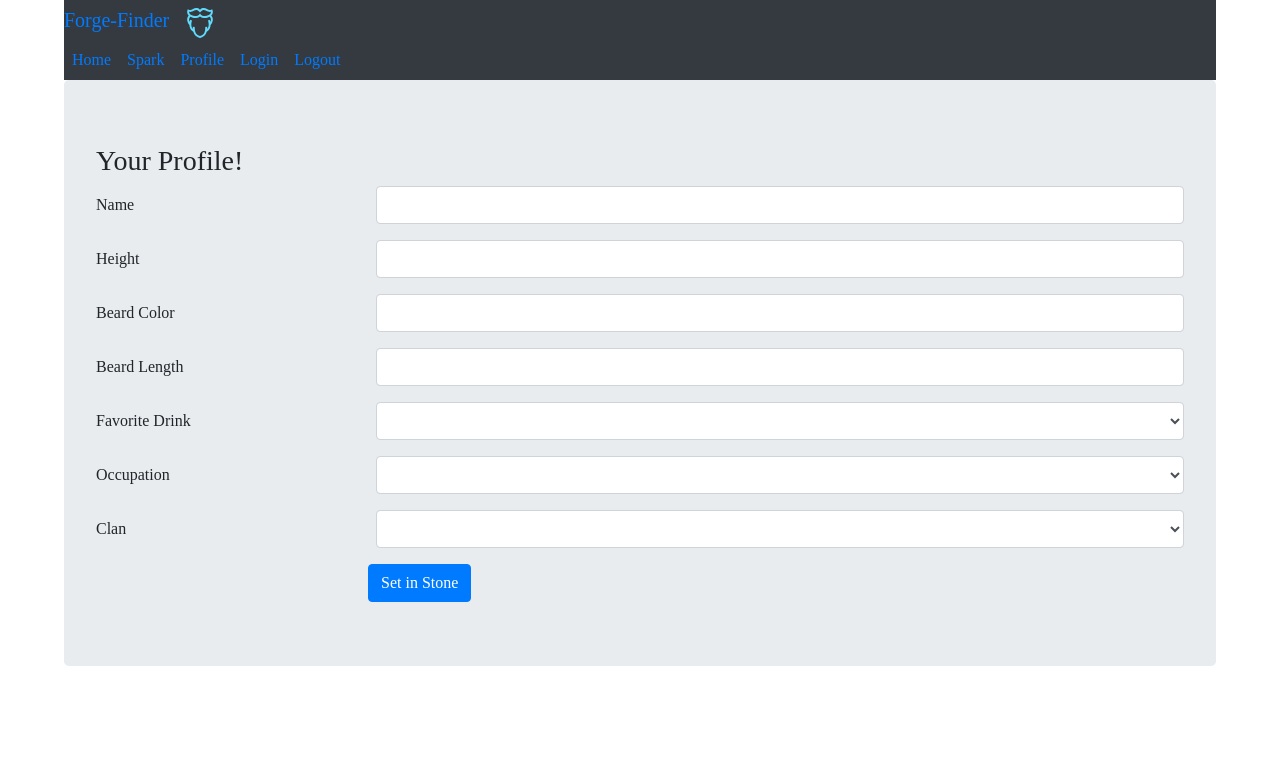
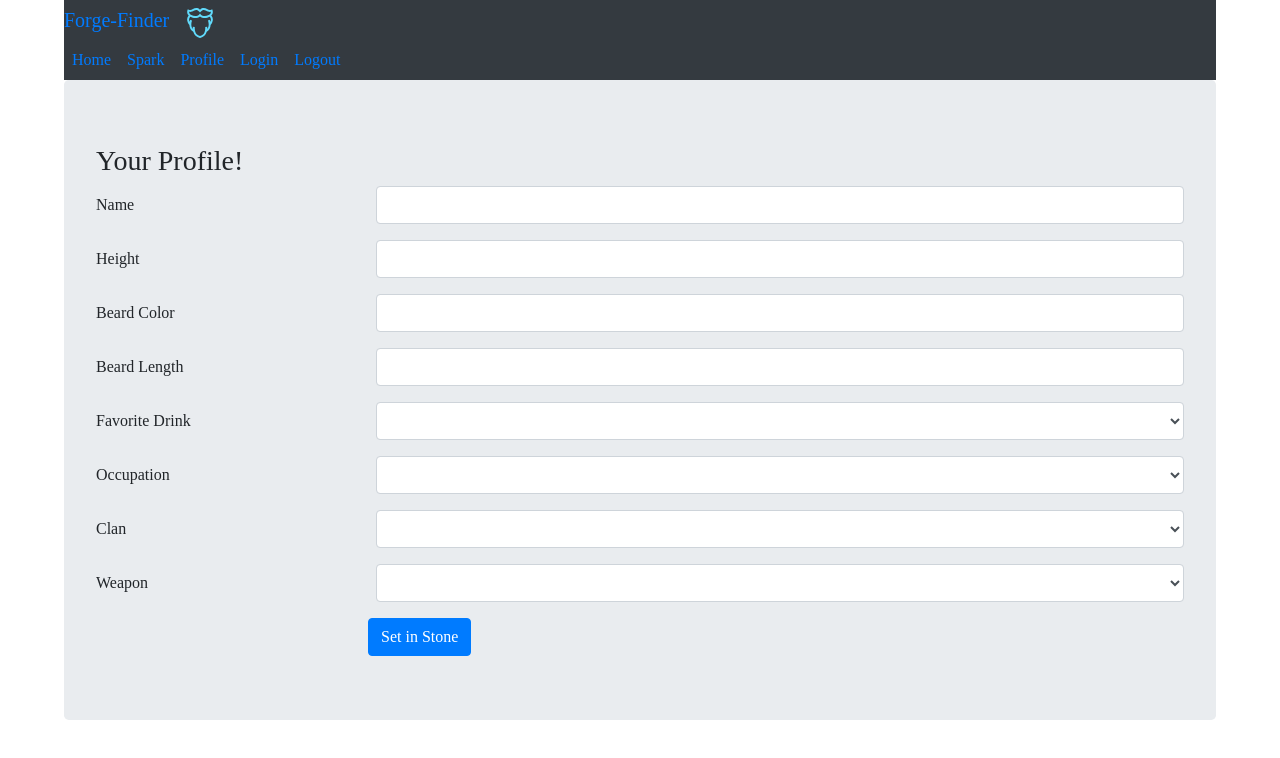
Before and after one commit to ChristopherZuraff/forge-finder-3, an Angular app: page /profile in a window 1280 px wide. Shown: the top 758 px of the page. Built offline with nearby package versions, Linux system fonts and the light colour scheme; a web font is replaced by a local one.

Commit message:
4:00 Friday

```diff
--- a/src/app/dwarf.ts
+++ b/src/app/dwarf.ts
@@ -7,5 +7,6 @@ export class Dwarf {
   favoriteDrink: string;
   occupation: string;
   clan: string;
+  wepon: string;
   _id;
 }
--- a/src/app/profile/profile.component.html
+++ b/src/app/profile/profile.component.html
@@ -52,8 +52,16 @@
         <option *ngFor="let clan of clans">{{clan}}</option>
       </select>
     </div>
+  </div>
 
+  <div class="form-group row">
 
+    <label for="dwarfWeapon" class="col-sm 3 col-form-label">Weapon</label>
+    <div class="col-sm-9">
+      <select name="dwarfWeapon" class="form-control" [(ngModel)]="currentDwarf.weapon">
+        <option *ngFor="let weapon of weapons">{{weapon}}</option>
+      </select>
+    </div>
   </div>
   <div class="form-group-row">
     <button type="submit" class="offset-sm-3 btn btn-primary" (click)="submitDwarf()">Set in Stone</button>
--- a/src/app/profile/profile.component.ts
+++ b/src/app/profile/profile.component.ts
@@ -35,6 +35,15 @@ export class ProfileComponent implements OnInit {
     "Applers"
   ];
 
+  weapons: string[] = [
+    "Knife",
+    "Axe",
+    "Sword",
+    "War Hammer",
+    "Mace",
+    "Spikey ball of Death"
+  ];
+
   submitDwarf() {
     // alert("hi");
     if (
--- a/src/app/spark/spark.component.html
+++ b/src/app/spark/spark.component.html
@@ -12,6 +12,7 @@
       <br/>FavoriteDrink:{{dwarf.favoriteDrink}}
       <br/>Occupation: {{dwarf.occupation}}
       <br/>Clan:{{dwarf.clan}}
+      <br/>Weapon:{{dwarf.weapon}}
     </p>
   </div>
 </div>
```
